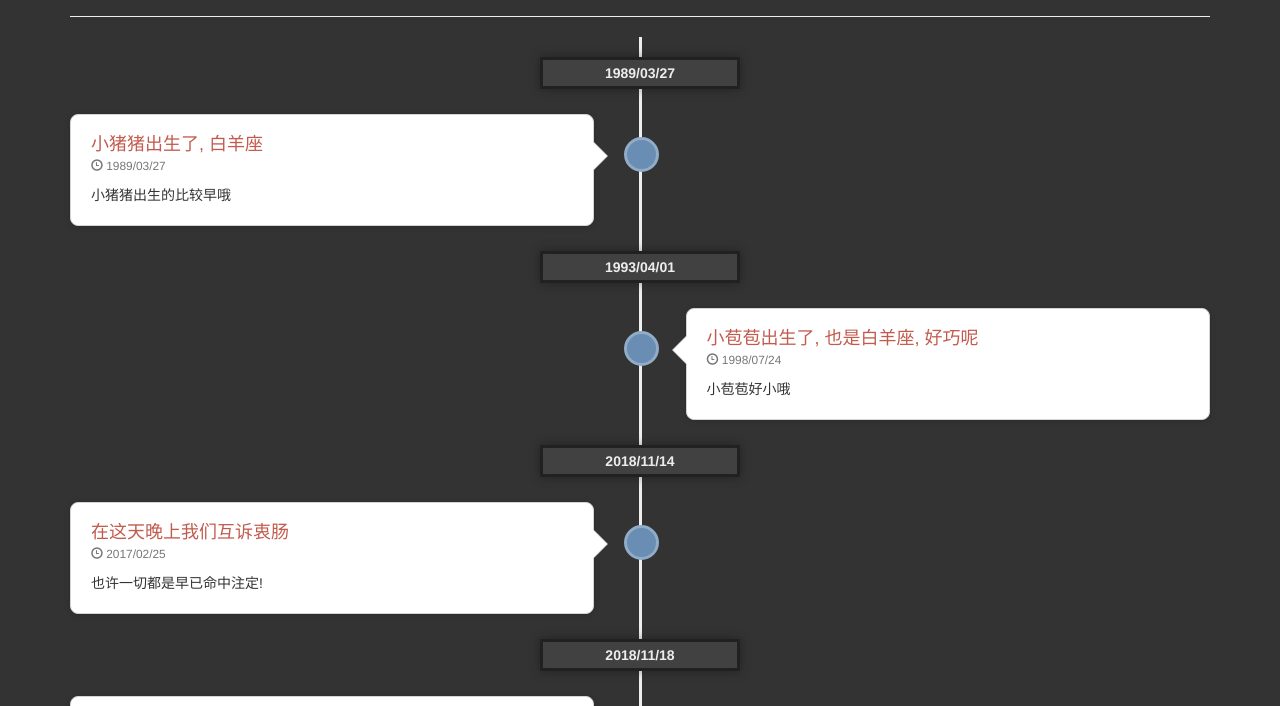
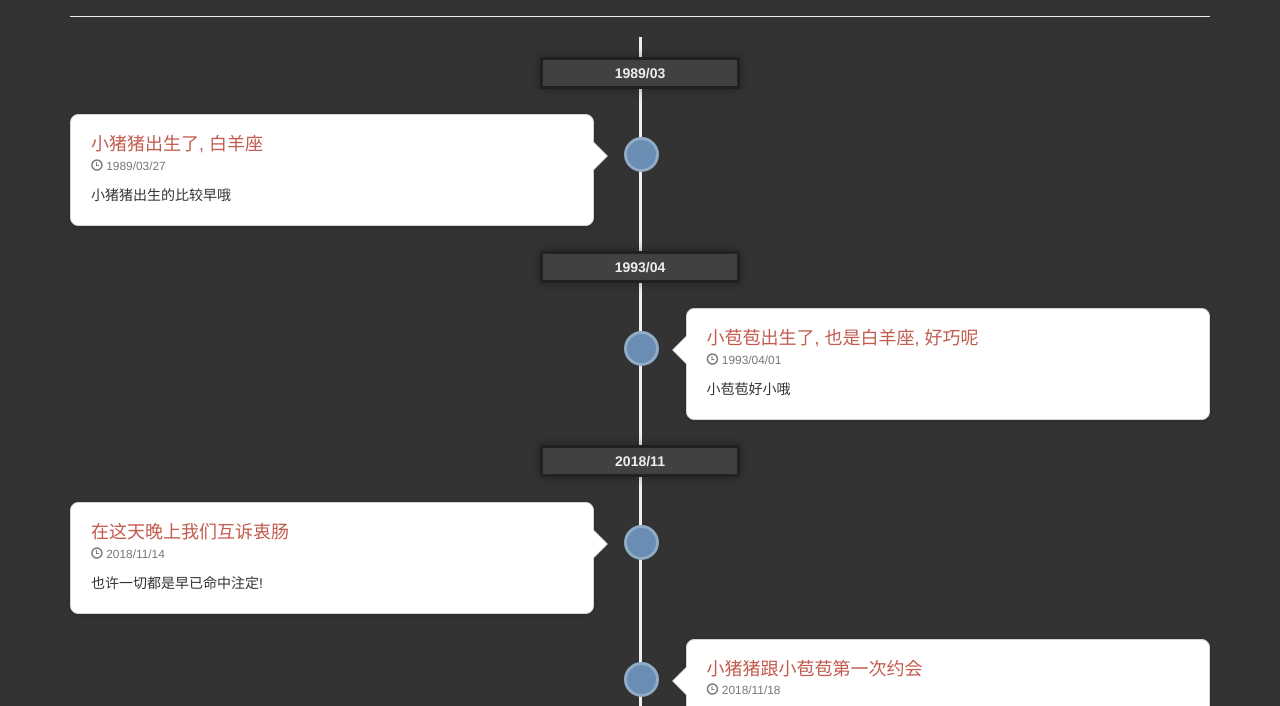
Before and after one commit to Akagi201/mylove, a plain HTML site: page index.html in a window 1280 px wide. Shown: the part 93-799 px from the top of the page. Drawn offline with nearby package versions, Linux system fonts and the light colour scheme; a script that the page names is missing.

Commit message:
fix: fix date

```diff
--- a/index.html
+++ b/index.html
@@ -35,7 +35,7 @@
 
     <ul class="timeline">
         <li>
-            <div class="tldate">1989/03/27</div>
+            <div class="tldate">1989/03</div>
         </li>
 
         <li>
@@ -54,7 +54,7 @@
         </li>
 
         <li>
-            <div class="tldate">1993/04/01</div>
+            <div class="tldate">1993/04</div>
         </li>
 
         <li class="timeline-inverted">
@@ -63,7 +63,7 @@
                 <div class="tl-heading">
                     <h4>小苞苞出生了, 也是白羊座, 好巧呢</h4>
                     <p>
-                        <small class="text-muted"><i class="glyphicon glyphicon-time"></i> 1998/07/24</small>
+                        <small class="text-muted"><i class="glyphicon glyphicon-time"></i> 1993/04/01</small>
                     </p>
                 </div>
                 <div class="tl-body">
@@ -73,7 +73,7 @@
         </li>
 
         <li>
-            <div class="tldate">2018/11/14</div>
+            <div class="tldate">2018/11</div>
         </li>
 
         <li>
@@ -82,7 +82,7 @@
                 <div class="tl-heading">
                     <h4>在这天晚上我们互诉衷肠</h4>
                     <p>
-                        <small class="text-muted"><i class="glyphicon glyphicon-time"></i> 2017/02/25</small>
+                        <small class="text-muted"><i class="glyphicon glyphicon-time"></i> 2018/11/14</small>
                     </p>
                 </div>
                 <div class="tl-body">
@@ -91,17 +91,13 @@
             </div>
         </li>
 
-        <li>
-            <div class="tldate">2018/11/18</div>
-        </li>
-
-        <li>
+        <li class="timeline-inverted">
             <div class="tl-circ"></div>
             <div class="timeline-panel">
                 <div class="tl-heading">
                     <h4>小猪猪跟小苞苞第一次约会</h4>
                     <p>
-                        <small class="text-muted"><i class="glyphicon glyphicon-time"></i> 2017/02/27</small>
+                        <small class="text-muted"><i class="glyphicon glyphicon-time"></i> 2018/11/18</small>
                     </p>
                 </div>
                 <div class="tl-body">
```
